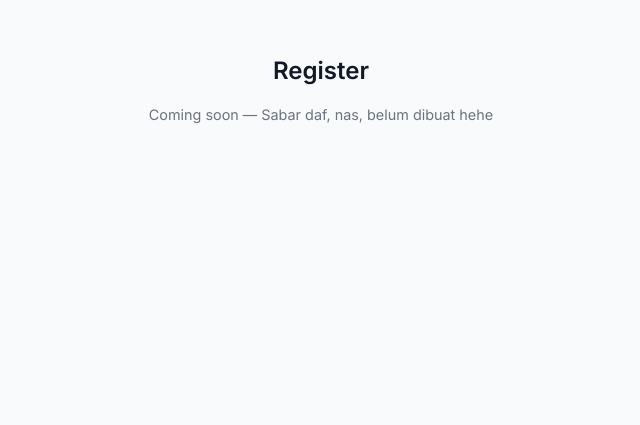
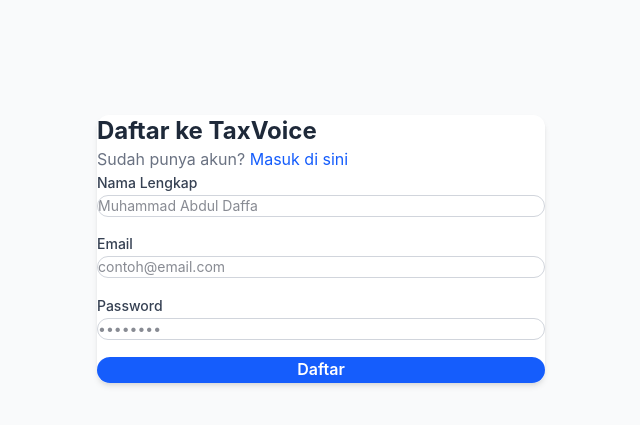
Before and after one commit to diodoarrahman/taxvoice, a React (Vite) app: page /register in a window 1280 px wide. Shown: the part 151-576 px from the top of the page, without its empty margins (319-959 px from the left). Built offline with nearby package versions, Linux system fonts and the light colour scheme; no server answers.

Commit message:
feat: setup supabase auth, login, register, protected route

```diff
--- a/src/App.jsx
+++ b/src/App.jsx
@@ -2,38 +2,42 @@ import { BrowserRouter, Routes, Route, Navigate } from 'react-router-dom'
 import Layout from './components/Layout'
 
 // Pages - semua masih stub, akan diisi satu per satu
-import LandingPage    from './pages/LandingPage'
-import LoginPage      from './pages/LoginPage'
-import RegisterPage   from './pages/RegisterPage'
-import PayTaxesPage   from './pages/PayTaxesPage'
-import SimulatorPage  from './pages/SimulatorPage'
-import KnowledgePage  from './pages/KnowledgePage'
+import LandingPage from './pages/LandingPage'
+import LoginPage from './pages/LoginPage'
+import RegisterPage from './pages/RegisterPage'
+import PayTaxesPage from './pages/PayTaxesPage'
+import SimulatorPage from './pages/SimulatorPage'
+import KnowledgePage from './pages/KnowledgePage'
 import KnowledgeDetailPage from './pages/KnowledgeDetailPage'
-import CommunityPage  from './pages/CommunityPage'
+import CommunityPage from './pages/CommunityPage'
 import CommunityDetailPage from './pages/CommunityDetailPage'
-import ImpactPage     from './pages/ImpactPage'
-import ProfilePage    from './pages/ProfilePage'
-import NotFoundPage   from './pages/NotFoundPage'
+import ImpactPage from './pages/ImpactPage'
+import ProfilePage from './pages/ProfilePage'
+import NotFoundPage from './pages/NotFoundPage'
+import ProtectedRoute from './components/ProtectedRoute'
 
 export default function App() {
   return (
     <BrowserRouter>
       <Routes>
         {/* Public routes - tanpa sidebar */}
-        <Route path="/"         element={<LandingPage />} />
-        <Route path="/login"    element={<LoginPage />} />
+        <Route path="/" element={<LandingPage />} />
+        <Route path="/login" element={<LoginPage />} />
         <Route path="/register" element={<RegisterPage />} />
 
         {/* Authenticated routes - dengan sidebar */}
-        <Route element={<Layout />}>
-          <Route path="/pay-taxes"           element={<PayTaxesPage />} />
-          <Route path="/simulator"           element={<SimulatorPage />} />
-          <Route path="/knowledge"           element={<KnowledgePage />} />
-          <Route path="/knowledge/:id"       element={<KnowledgeDetailPage />} />
-          <Route path="/community"           element={<CommunityPage />} />
-          <Route path="/community/:id"       element={<CommunityDetailPage />} />
-          <Route path="/impact"              element={<ImpactPage />} />
-          <Route path="/profile"             element={<ProfilePage />} />
+        <Route element={
+          <ProtectedRoute>
+            <Layout />
+          </ProtectedRoute>}>
+          <Route path="/pay-taxes" element={<PayTaxesPage />} />
+          <Route path="/simulator" element={<SimulatorPage />} />
+          <Route path="/knowledge" element={<KnowledgePage />} />
+          <Route path="/knowledge/:id" element={<KnowledgeDetailPage />} />
+          <Route path="/community" element={<CommunityPage />} />
+          <Route path="/community/:id" element={<CommunityDetailPage />} />
+          <Route path="/impact" element={<ImpactPage />} />
+          <Route path="/profile" element={<ProfilePage />} />
         </Route>
 
         {/* 404 */}
--- /dev/null
+++ b/src/components/ProtectedRoute.jsx
@@ -0,0 +1,17 @@
+import { useEffect, useState } from 'react'
+import { Navigate } from 'react-router-dom'
+import { supabase } from '../lib/supabase'
+
+export default function ProtectedRoute({ children }) {
+  const [session, setSession] = useState(undefined)
+
+  useEffect(() => {
+    supabase.auth.getSession().then(({ data }) => {
+      setSession(data.session)
+    })
+  }, [])
+
+  if (session === undefined) return null
+  if (session === null) return <Navigate to="/login" />
+  return children
+}
--- a/src/index.css
+++ b/src/index.css
@@ -1,3 +1,4 @@
+@import "tailwindcss";
 /* Import Inter from Google Fonts */
 @import url('https://fonts.googleapis.com/css2?family=Inter:wght@400;500;600&display=swap');
 /* ============================================================
--- a/src/pages/LoginPage.jsx
+++ b/src/pages/LoginPage.jsx
@@ -1,8 +1,75 @@
+import { useState } from 'react'
+import { useNavigate, Link } from 'react-router-dom'
+import { supabase } from '../lib/supabase'
+
 export default function LoginPage() {
+  const navigate = useNavigate()
+  const [email, setEmail] = useState('')
+  const [password, setPassword] = useState('')
+  const [loading, setLoading] = useState(false)
+  const [error, setError] = useState(null)
+
+  async function handleLogin(e) {
+    e.preventDefault()
+    setLoading(true)
+    setError(null)
+
+    const { error } = await supabase.auth.signInWithPassword({ email, password })
+
+    if (error) {
+      setError(error.message)
+      setLoading(false)
+    } else {
+      navigate('/impact')
+    }
+  }
+
   return (
-    <div className="page-stub">
-      <h1>Login</h1>
-      <p>Coming soon — Sabar daf, nas, belum dibuat hehe</p>
+    <div className="min-h-screen flex items-center justify-center bg-gray-50">
+      <div className="bg-white p-8 rounded-xl shadow-md w-full max-w-md">
+        <h1 className="text-2xl font-bold text-gray-800 mb-2">Masuk ke TaxVoice</h1>
+        <p className="text-gray-500 mb-6">Belum punya akun? <Link to="/register" className="text-blue-600 hover:underline">Daftar di sini</Link></p>
+
+        {error && (
+          <div className="bg-red-50 text-red-600 px-4 py-3 rounded-lg mb-4 text-sm">
+            {error}
+          </div>
+        )}
+
+        <form onSubmit={handleLogin} className="flex flex-col gap-4">
+          <div>
+            <label className="block text-sm font-medium text-gray-700 mb-1">Email</label>
+            <input
+              type="email"
+              value={email}
+              onChange={(e) => setEmail(e.target.value)}
+              placeholder="contoh@email.com"
+              required
+              className="w-full border border-gray-300 rounded-lg px-4 py-2 text-sm focus:outline-none focus:ring-2 focus:ring-blue-500"
+            />
+          </div>
+
+          <div>
+            <label className="block text-sm font-medium text-gray-700 mb-1">Password</label>
+            <input
+              type="password"
+              value={password}
+              onChange={(e) => setPassword(e.target.value)}
+              placeholder="••••••••"
+              required
+              className="w-full border border-gray-300 rounded-lg px-4 py-2 text-sm focus:outline-none focus:ring-2 focus:ring-blue-500"
+            />
+          </div>
+
+          <button
+            type="submit"
+            disabled={loading}
+            className="bg-blue-600 hover:bg-blue-700 text-white font-semibold py-2 rounded-lg transition disabled:opacity-50"
+          >
+            {loading ? 'Memproses...' : 'Masuk'}
+          </button>
+        </form>
+      </div>
     </div>
   )
 }
--- a/src/pages/RegisterPage.jsx
+++ b/src/pages/RegisterPage.jsx
@@ -1,8 +1,95 @@
+import { useState } from 'react'
+import { useNavigate, Link } from 'react-router-dom'
+import { supabase } from '../lib/supabase'
+
 export default function RegisterPage() {
+  const navigate = useNavigate()
+  const [fullName, setFullName] = useState('')
+  const [email, setEmail] = useState('')
+  const [password, setPassword] = useState('')
+  const [loading, setLoading] = useState(false)
+  const [error, setError] = useState(null)
+
+  async function handleRegister(e) {
+    e.preventDefault()
+    setLoading(true)
+    setError(null)
+
+    const { error } = await supabase.auth.signUp({
+      email,
+      password,
+      options: {
+        data: { full_name: fullName }
+      }
+    })
+
+    if (error) {
+      setError(error.message)
+      setLoading(false)
+    } else {
+      navigate('/login')
+    }
+  }
+
   return (
-    <div className="page-stub">
-      <h1>Register</h1>
-      <p>Coming soon — Sabar daf, nas, belum dibuat hehe</p>
+    <div className="min-h-screen flex items-center justify-center bg-gray-50">
+      <div className="bg-white p-8 rounded-xl shadow-md w-full max-w-md">
+        <h1 className="text-2xl font-bold text-gray-800 mb-2">Daftar ke TaxVoice</h1>
+        <p className="text-gray-500 mb-6">Sudah punya akun? <Link to="/login" className="text-blue-600 hover:underline">Masuk di sini</Link></p>
+
+        {error && (
+          <div className="bg-red-50 text-red-600 px-4 py-3 rounded-lg mb-4 text-sm">
+            {error}
+          </div>
+        )}
+
+        <form onSubmit={handleRegister} className="flex flex-col gap-4">
+          <div>
+            <label className="block text-sm font-medium text-gray-700 mb-1">Nama Lengkap</label>
+            <input
+              type="text"
+              value={fullName}
+              onChange={(e) => setFullName(e.target.value)}
+              placeholder="Muhammad Abdul Daffa"
+              required
+              className="w-full border border-gray-300 rounded-lg px-4 py-2 text-sm focus:outline-none focus:ring-2 focus:ring-blue-500"
+            />
+          </div>
+
+          <div>
+            <label className="block text-sm font-medium text-gray-700 mb-1">Email</label>
+            <input
+              type="email"
+              value={email}
+              onChange={(e) => setEmail(e.target.value)}
+              placeholder="contoh@email.com"
+              required
+              className="w-full border border-gray-300 rounded-lg px-4 py-2 text-sm focus:outline-none focus:ring-2 focus:ring-blue-500"
+            />
+          </div>
+
+          <div>
+            <label className="block text-sm font-medium text-gray-700 mb-1">Password</label>
+            <input
+              type="password"
+              value={password}
+              onChange={(e) => setPassword(e.target.value)}
+              placeholder="••••••••"
+              required
+              minLength={6}
+              className="w-full border border-gray-300 rounded-lg px-4 py-2 text-sm focus:outline-none focus:ring-2 focus:ring-blue-500"
+            />
+          </div>
+
+          <button
+            type="submit"
+            disabled={loading}
+            className="bg-blue-600 hover:bg-blue-700 text-white font-semibold py-2 rounded-lg transition disabled:opacity-50"
+          >
+            {loading ? 'Memproses...' : 'Daftar'}
+          </button>
+        </form>
+      </div>
     </div>
   )
 }
```
